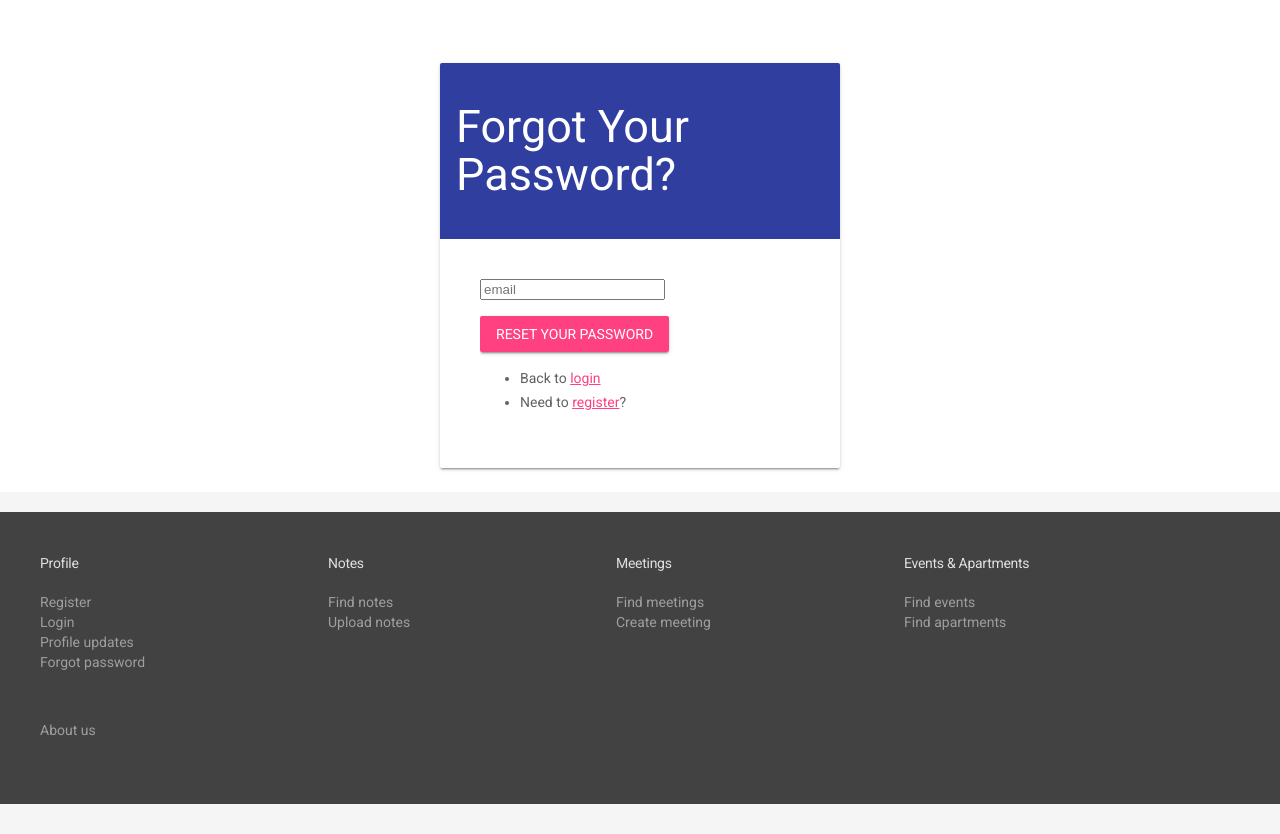
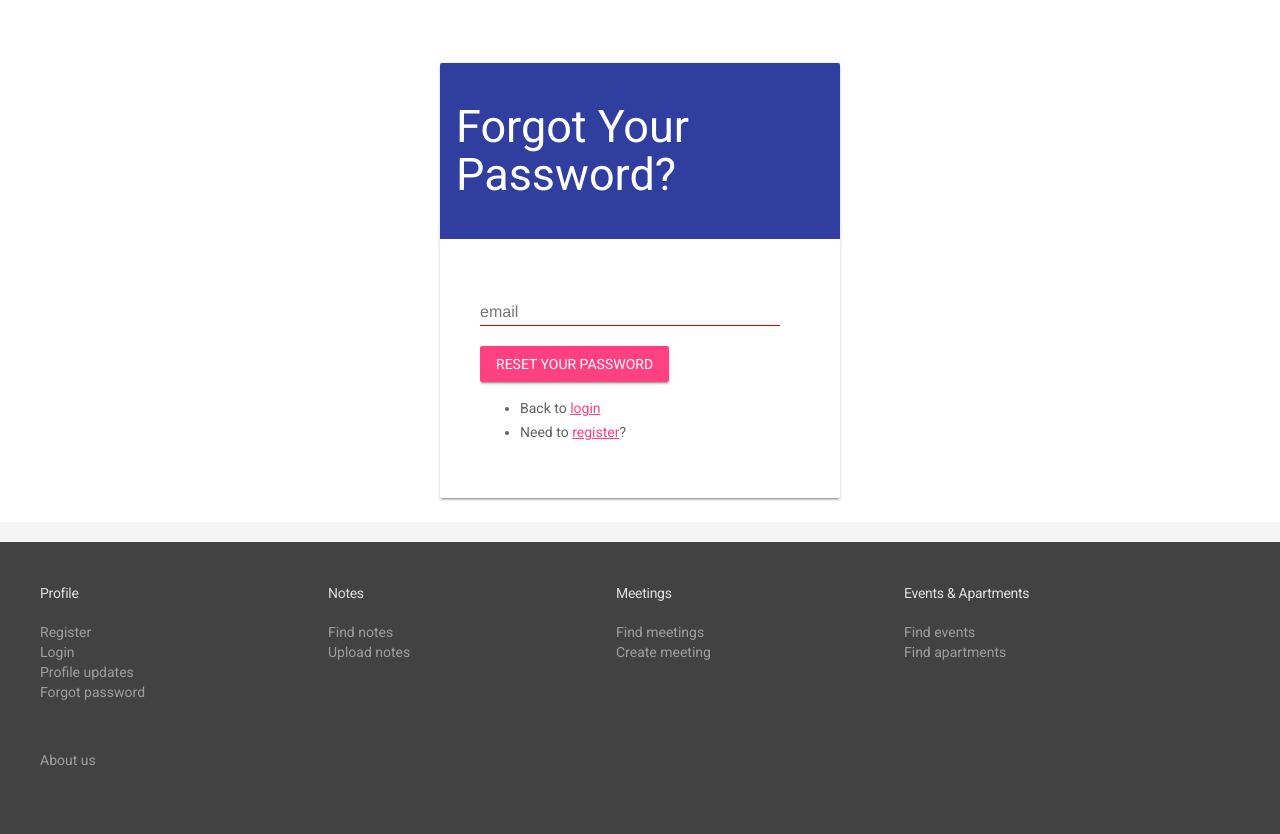
Before and after one commit to DogeWeb/students-hub-flask, a Flask app: page /forgot in a window 1280 px wide. Shown: the part 129-963 px from the top of the page. Run offline with Flask 2, Linux system fonts and the light colour scheme; parts of the project's set-up code (start-up, migrations or seed data) failed here and were passed over.

Commit message:
Improved Team and Forgot Password pages

```diff
--- a/templates/main/team.html
+++ b/templates/main/team.html
@@ -96,7 +96,7 @@
     <div class="mdl-grid">
         <div class="mdl-cell mdl-cell--4-col">
             <div class="circular--portrait mdl-shadow--16dp" style="align-content: center">
-                <img src="https://scontent-ort2-1.cdninstagram.com/v/t51.2885-19/38080987_515482152242315_3657576166245531648_n.jpg?_nc_ht=scontent-ort2-1.cdninstagram.com&_nc_ohc=5htw1CFAFdAAX-aXIHY&oh=c50430e0a794cb9165f20d90604f893d&oe=5FFC85CC"/>
+                <img src="{{ url_for('static', filename='images/beppe.jpg') }}"/>
             </div>
             <div style="text-align: center;">
                 <br/>
--- a/templates/user/forgot.html
+++ b/templates/user/forgot.html
@@ -10,7 +10,11 @@
         <div class="mdl-card__supporting-text">
 <form class="form-signin" role="form" method="post" action="">
   {{ form.csrf_token }}
-  {{ form.email(placeholder="email") }}
+
+<div class="mdl-textfield mdl-js-textfield">
+                        {{ form.email(placeholder="email", class='mdl-textfield__input') }}
+                        <label class="mdl-textfield__label" for="{{ form.email.id }}">{{ form.email.label }}</label>
+                    </div>
     <span class="error">
       {% if form.email.errors %}
         {% for error in form.email.errors %}
@@ -18,7 +22,7 @@
         {% endfor %}
       {% endif %}
     </span>
-  </p>
+    <br/>
   <button class="mdl-button mdl-js-button mdl-button--raised mdl-button--accent" type="submit">Reset your password</button>
 </form>
 <ul>
```
Also changed, not shown: static/images/beppe.jpg (added).
